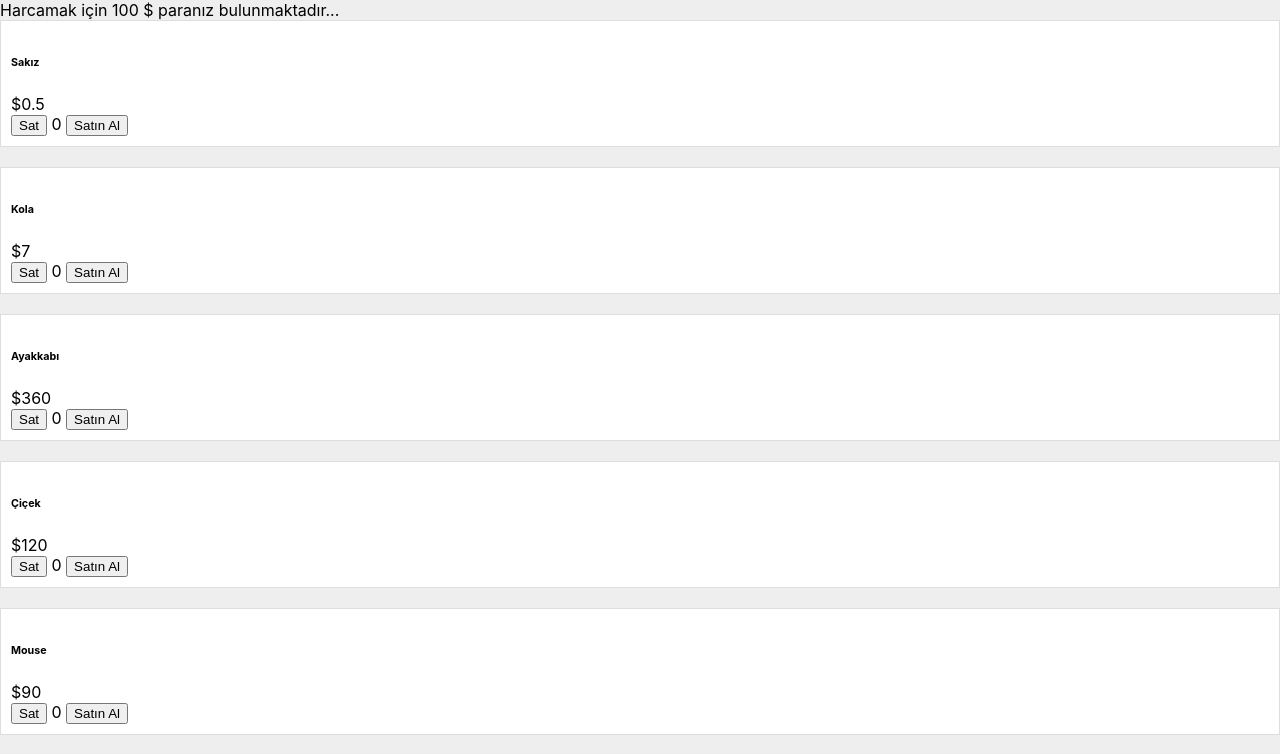
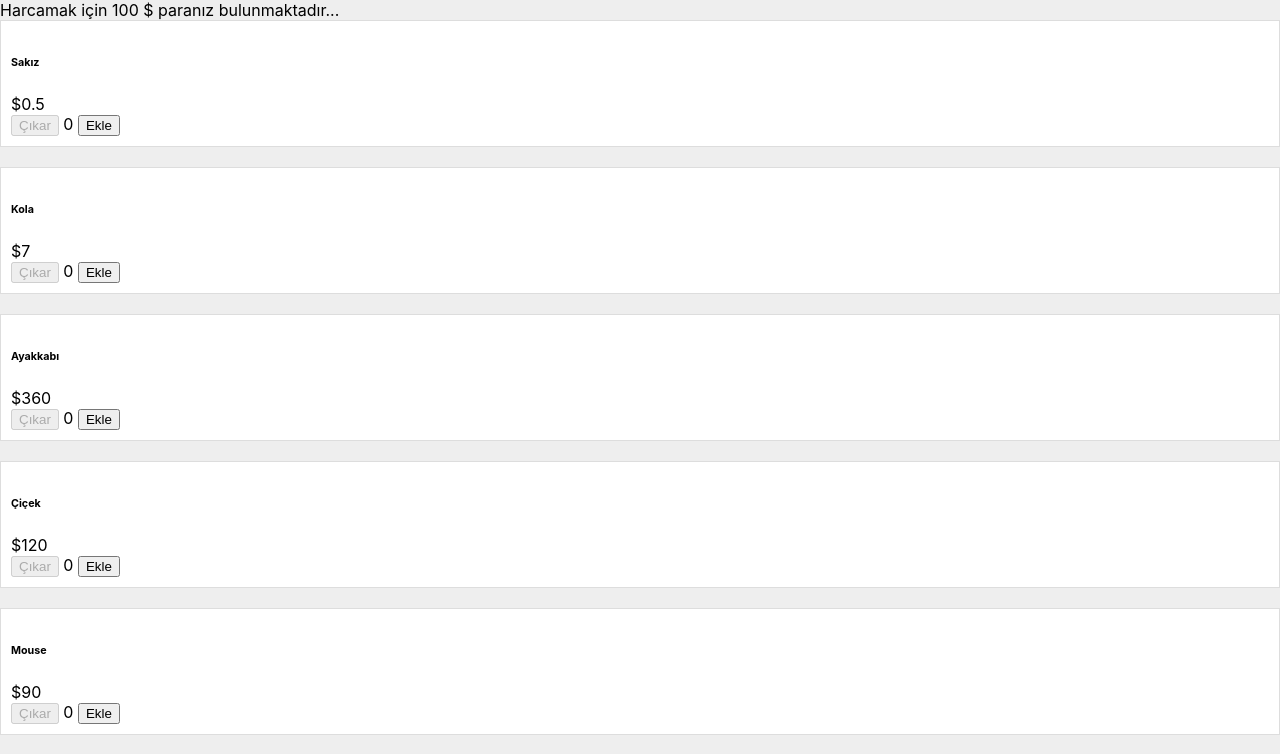
Before and after one commit to yusufgozukara/money_spending, a React (Create React App) app: page / in a window 1280 px wide. Shown: the top 754 px of the page. Built offline with nearby package versions, Linux system fonts and the light colour scheme.

Commit message:
add and remove functon added

```diff
--- a/src/App.js
+++ b/src/App.js
@@ -8,11 +8,20 @@ function App() {
   const [money, setMoney] = useState(100);
   const [basket, setBasket] = useState([]);
 
+  useEffect(() => {
+    console.log(basket);
+  }, [basket]);
+
   return (
     <>
       <Header money={money} />
       {products.map((product) => (
-        <Product basket={basket} setBasket={setBasket} product={product} />
+        <Product
+          key={product.id}
+          basket={basket}
+          setBasket={setBasket}
+          product={product}
+        />
       ))}
     </>
   );
--- a/src/components/Product.js
+++ b/src/components/Product.js
@@ -2,18 +2,56 @@ import React from "react";
 
 const Product = ({ product, basket, setBasket }) => {
   const { id, title, price } = product;
+  const basketItem = basket.find((item) => item.id === product.id);
+
   const addBasket = () => {
-    console.log("satın al");
+    const checkBasket = basket.find((item) => item.id === product.id);
+    //ürün daha önce eklenmiş demek ki...
+    if (checkBasket) {
+      checkBasket.amount += 1;
+      setBasket([
+        ...basket.filter((item) => item.id !== product.id),
+        checkBasket,
+      ]);
+    } else {
+      setBasket([
+        ...basket,
+        {
+          id: product.id,
+          amount: 1,
+        },
+      ]);
+    }
   };
+
+  const removeBasket = () => {
+    const currentBasket = basket.find((item) => item.id === product.id);
+    const basketWithoutCurrent = basket.filter(
+      (item) => item.id !== product.id
+    );
+    currentBasket.amount -= 1;
+
+    if (currentBasket.amount === 0) {
+      setBasket([...basketWithoutCurrent]);
+    } else {
+      setBasket([basketWithoutCurrent, currentBasket]);
+    }
+  };
+
   return (
     <>
       <div className="product">
         <h6>{title}</h6>
         <div className="price">${price}</div>
         <div className="actions">
-          <button>Sat</button>
-          <span className="amount"> 0 </span>
-          <button onClick={addBasket}>Satın Al</button>
+          <button disabled={!basketItem} onClick={removeBasket}>
+            Çıkar
+          </button>
+          <span className="amount">
+            {" "}
+            {(basketItem && basketItem.amount) || 0}{" "}
+          </span>
+          <button onClick={addBasket}>Ekle</button>
         </div>
 
         <style jsx>{`
```
